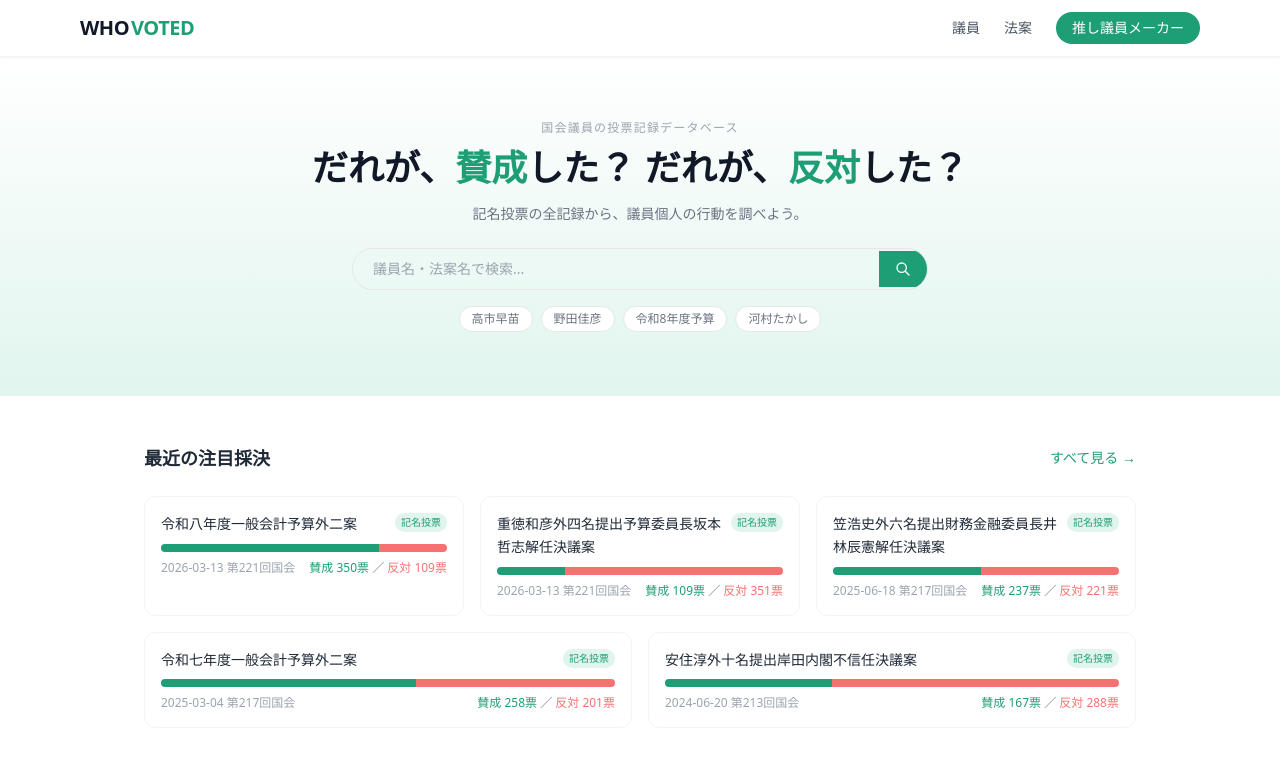
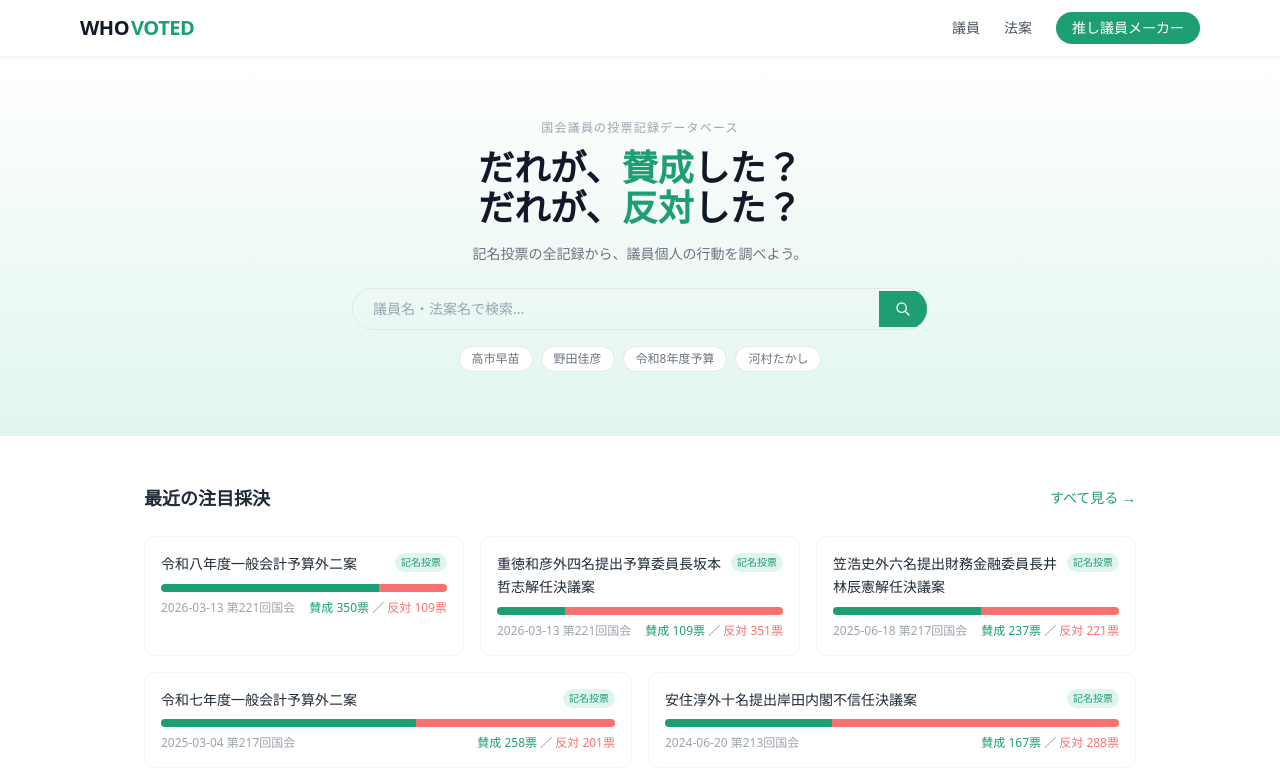
Before and after one commit to Sumo443/whosvoted, a Next.js app: page / in a window 1280 px wide. Shown: the top 774 px of the page. Built offline with nearby package versions, Linux system fonts and the light colour scheme.

Commit message:
fix: スマホ表示でキャッチコピーの改行位置を修正

```diff
--- a/src/app/page.tsx
+++ b/src/app/page.tsx
@@ -49,11 +49,8 @@ export default function HomePage() {
           国会議員の投票記録データベース
         </p>
         <h1 className="text-3xl md:text-4xl font-bold text-gray-900 leading-tight mb-4">
-          だれが、
-          <span className="text-[#1D9E75]">賛成</span>
-          した？ だれが、
-          <span className="text-[#1D9E75]">反対</span>
-          した？
+          <span className="whitespace-nowrap">だれが、<span className="text-[#1D9E75]">賛成</span>した？</span><br />
+          <span className="whitespace-nowrap">だれが、<span className="text-[#1D9E75]">反対</span>した？</span>
         </h1>
         <p className="text-sm text-gray-500 mb-6">
           記名投票の全記録から、議員個人の行動を調べよう。
```
